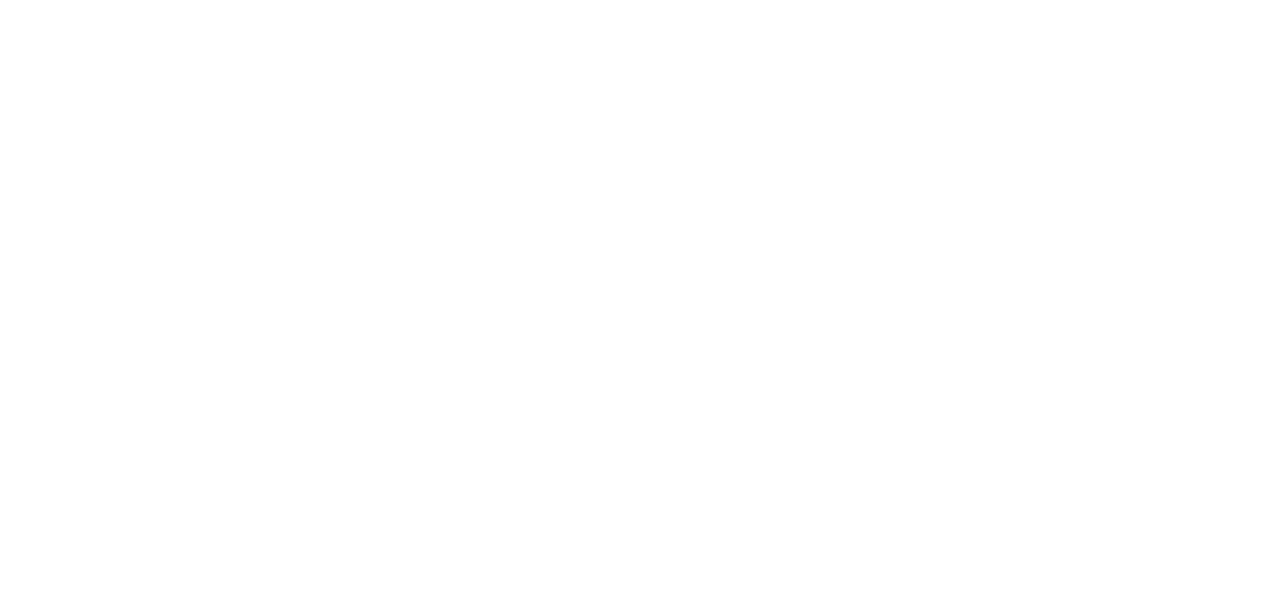
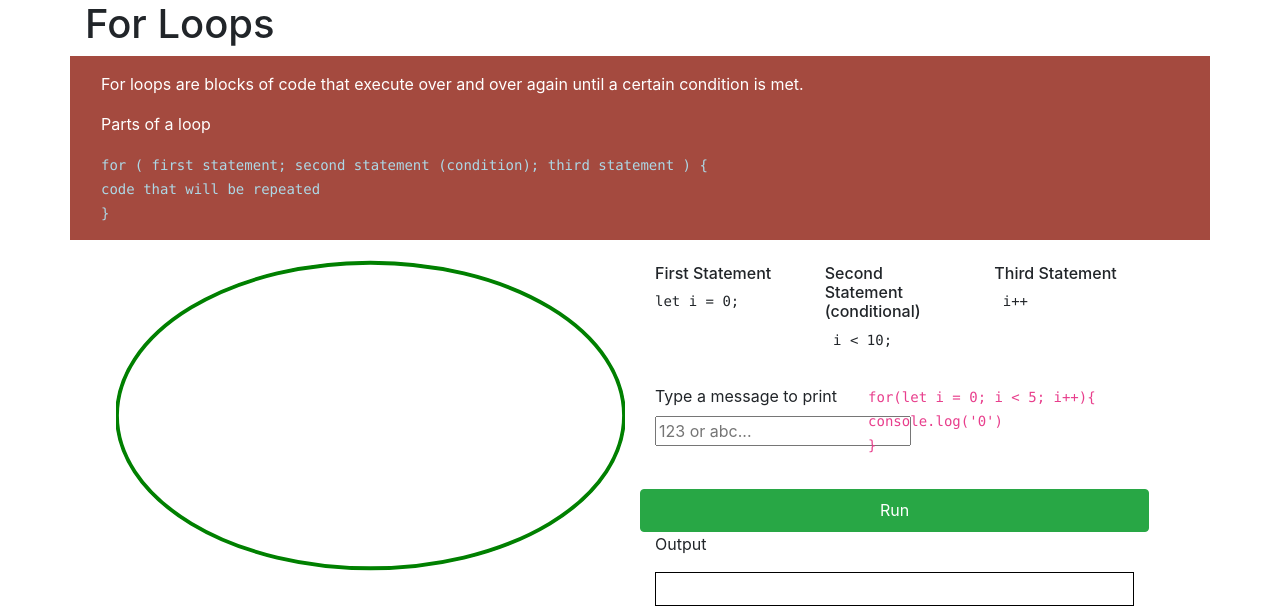
Before and after one commit to aionate0812/RPIHackathon2019, a React (Create React App) app: page / in a window 1280 px wide. Shown: the top 612 px of the page. Built offline with nearby package versions, Linux system fonts and the light colour scheme.

Commit message:
completed for loop content

```diff
--- a/src/App.js
+++ b/src/App.js
@@ -1,10 +1,12 @@
 import React, { Component } from 'react';
+import ForLoop from './Containers/ForLoop/ForLoop'
+import 'bootstrap/dist/css/bootstrap.min.css';
 
 class App extends Component {
   render() {
     return (
       <div className="App">
-
+        <ForLoop />
       </div>
     );
   }
--- /dev/null
+++ b/src/Containers/ForLoop/ForLoop.css
@@ -0,0 +1,30 @@
+.path {
+    stroke-dasharray: 1345;
+    stroke-dashoffset: -1345;
+    animation: dash 5s linear;
+  }
+
+  @keyframes dash {
+    from {
+      stroke-dashoffset: -2690;
+    }
+    to {
+      stroke-dashoffset: -1345;
+    }
+  }
+
+  .path-click {
+    stroke-dasharray: 1345;
+    stroke-dashoffset: -1345;
+    animation: dash 1s linear infinite;
+  }
+
+  @keyframes dash {
+    from {
+      stroke-dashoffset: -2690;
+    }
+    to {
+      stroke-dashoffset: -1345;
+
+    }
+  }
--- a/src/Containers/ForLoop/ForLoop.js
+++ b/src/Containers/ForLoop/ForLoop.js
@@ -0,0 +1,144 @@
+import React from 'react'
+import '../ForLoop/ForLoop.css'
+
+
+class ForLoop extends React.Component {
+    constructor (props) {
+        super(props)
+        this.state = {
+            loopVariable:'0',
+            loopLogicStop:'',
+            setLoopVariableValue:'',
+            lengthOfLoop:'',
+            runLoop:false,
+            output:'',
+            interval:'',
+
+
+        }
+    }
+
+    setLoopVariable = (e) => {
+        this.setState({loopVariable:e.target.value}, ()=>{console.log(this.state.loopVariable)})
+    }
+
+    setLoopLogicStop = (e) => {
+        this.setState({loopLogicStop:e.target.value}, ()=>{console.log(this.state.loopLogicStop)})
+    }
+
+    setLoopVariableValue = (e) => {
+        this.setState({loopVariableValue:e.target.value}, ()=>{console.log(this.state.loopVariableValue)})
+    }
+
+    runCirclePerSecond = (i) => {
+         return setInterval(()=>{
+            let newOutput = this.state.output
+            if(Number.isNaN(Number(i))){
+                this.setState({output:newOutput+`${i}\n`})
+            } else {
+            this.setState({output:newOutput+`${i++}\n`})
+            }
+        },1000)
+
+    }
+    runCircle = () =>{
+        this.setState({runLoop:true})
+        setTimeout(()=>{this.setState(
+            {runLoop:false}
+            ,()=>{
+                let newOutput = this.state.output
+                if(Number.isNaN(Number(this.state.loopVariable))){
+                    this.setState({output:newOutput+`${(this.state.output.slice((this.state.loopVariable.length+1)*-1))}\n`})
+                } else {
+                this.setState({output:newOutput+`${Number((this.state.output.slice((this.state.loopVariable.length+1)*-1)))+1}\n`})
+                }
+                console.log('interval',this.state.interval)
+            clearInterval(this.state.interval)
+            })
+            },5000)
+
+        this.setState({interval:this.runCirclePerSecond(this.state.loopVariable)})
+
+
+    }
+
+    render () {
+        return (
+            <div>
+                <div className='container'>
+                <h1>For Loops</h1>
+                <div className='row p-3' style={{'backgroundColor':'#A44A3F','color':'white'}}>
+                    <div className='col-12'>
+                    <p>For loops are blocks of code that execute over and over again until a certain condition is met.</p>
+                    </div>
+                    <div className='col-12'>
+                    <p>Parts of a loop</p>
+                    </div>
+                    <div className='col-12'>
+                        <code style={{'color':'lightblue'}}>for ( first statement; second statement (condition); third statement ) &#123; <br/>
+                        code that will be repeated
+                        <br/> &#125;
+                        </code>
+                    </div>
+                    </div>
+                <div className='row m-0 p-3' style={{width:'100%',marginLeft:'10px',display:'flex'}}>
+                    <div className='col-lg-6 col-sm-12 mb-5'>
+                        <svg width="100%" height="319px" viewBox="0 0 528 319" version="1.1" xmlns="http://www.w3.org/2000/svg" xmlnsXlink="http://www.w3.org/1999/xlink">
+                            <path className="" fill="#FFFFFF" stroke="#000000" strokeWidth="2.5" strokeMiterlimit="10"
+                                d="M1,159.5
+                                a263,158.5 0 1,0 526,0
+                                a263,158.5 0 1,0 -526,0"
+                            />
+                            {!this.state.runLoop?<path className="" fill="#FFFFFF" stroke="green" strokeWidth="4" strokeMiterlimit="10"
+                            d="M1,159.5
+                            a263,158.5 0 1,0 526,0
+                            a263,158.5 0 1,0 -526,0"
+                            />
+                            :
+                            <path className="path-click" fill="#FFFFFF" stroke="green" strokeWidth="4" strokeMiterlimit="10"
+                            d="M1,159.5
+                            a263,158.5 0 1,0 526,0
+                            a263,158.5 0 1,0 -526,0"
+                            />}
+
+                        </svg>
+                    </div>
+                    <div className='row col-lg-6 col-sm-12 mt-2'>
+                    <div className='col-4'>
+                        <h6>First Statement</h6>
+                        <pre><code>let i = 0;</code></pre>
+                    </div>
+                    <div className='col-4'>
+                        <h6>Second Statement (conditional)</h6>
+                        <pre><code> i &lt; 10;</code></pre>
+                    </div>
+                    <div className='col-4'>
+                        <h6>Third Statement</h6>
+                        <pre><code> i++</code></pre>
+                    </div>
+                    <div className='col-lg-5 col-sm-5'>
+                    <label>Type a message to print </label>
+                    <input placeholder='123 or abc...'onChange={this.setLoopVariable} type='text'/>
+                    </div>
+                        <div className='col-lg-7 col-sm-7 pl-3'><code>for(let i = 0; i &lt; 5; i++)&#123;<br/> console.log('{this.state.loopVariable}') <br/>&#125;</code></div>
+
+
+
+                        <button className='col-12 p-0 btn btn-success mt-3' onClick={this.runCircle}>Run</button>
+                        <div className='col-12'>
+                            <p>Output</p>
+                            <div className='pt-3 pl-2' style={{width:'100%',border:'1px solid black'}}>
+
+                            <p>{this.state.output}</p>
+                            </div>
+                        </div>
+                        </div>
+                </div>
+            </div>
+
+            </div>
+        )
+    }
+}
+
+export default ForLoop
```
